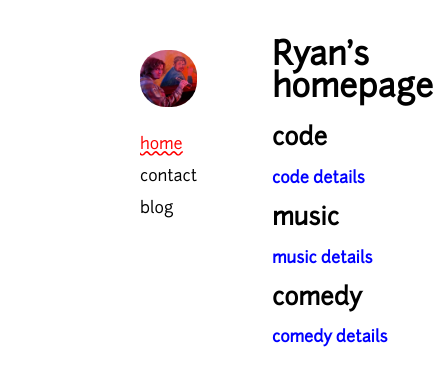
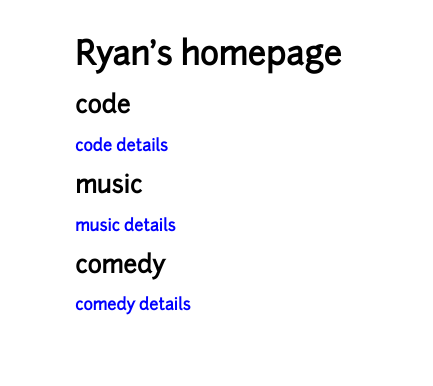
Before and after one commit to rprend/YAPS, a Next.js app: page / in a window 390 px wide. Shown: the top 386 px of the page, 433 px wide, since content can reach past the window. Built offline with nearby package versions, Linux system fonts and the light colour scheme.

Commit message:
Remove sidebar mobile

```diff
--- a/styles/index.scss
+++ b/styles/index.scss
@@ -59,3 +59,14 @@ a {
     text-decoration: wavy underline;
   }
 }
+
+@media only screen and (max-width: 600px) {
+  .main {
+    margin: 0;
+
+    .sidebar {
+      display: none;
+    }
+  }
+
+}
```
